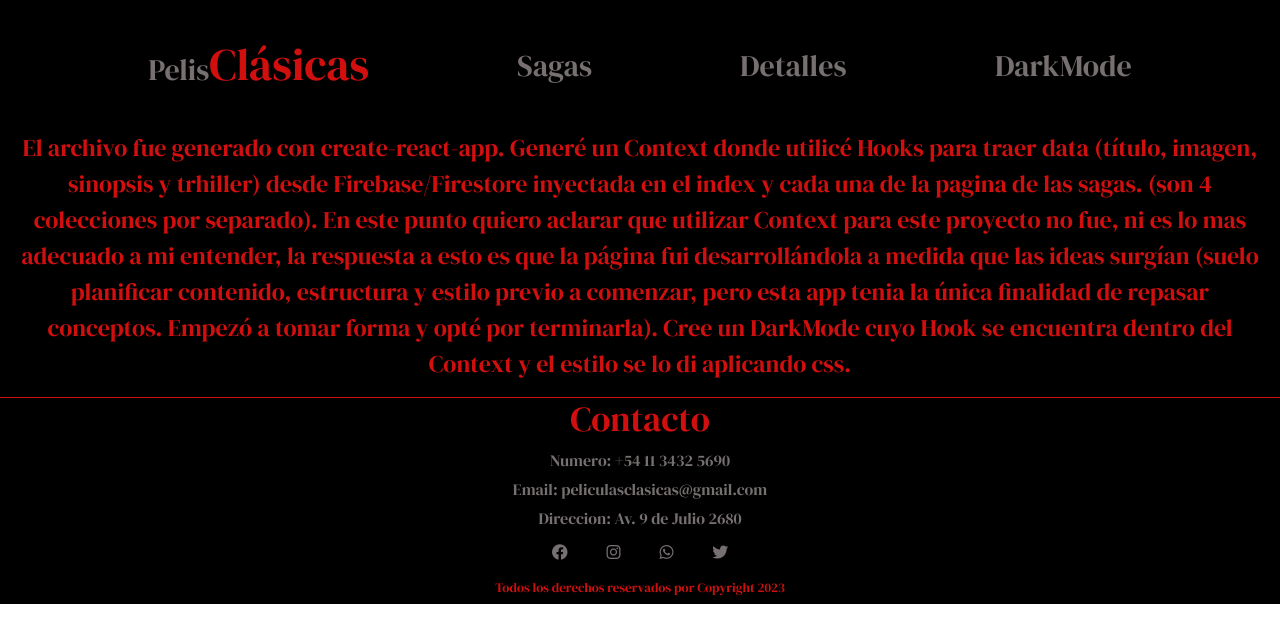
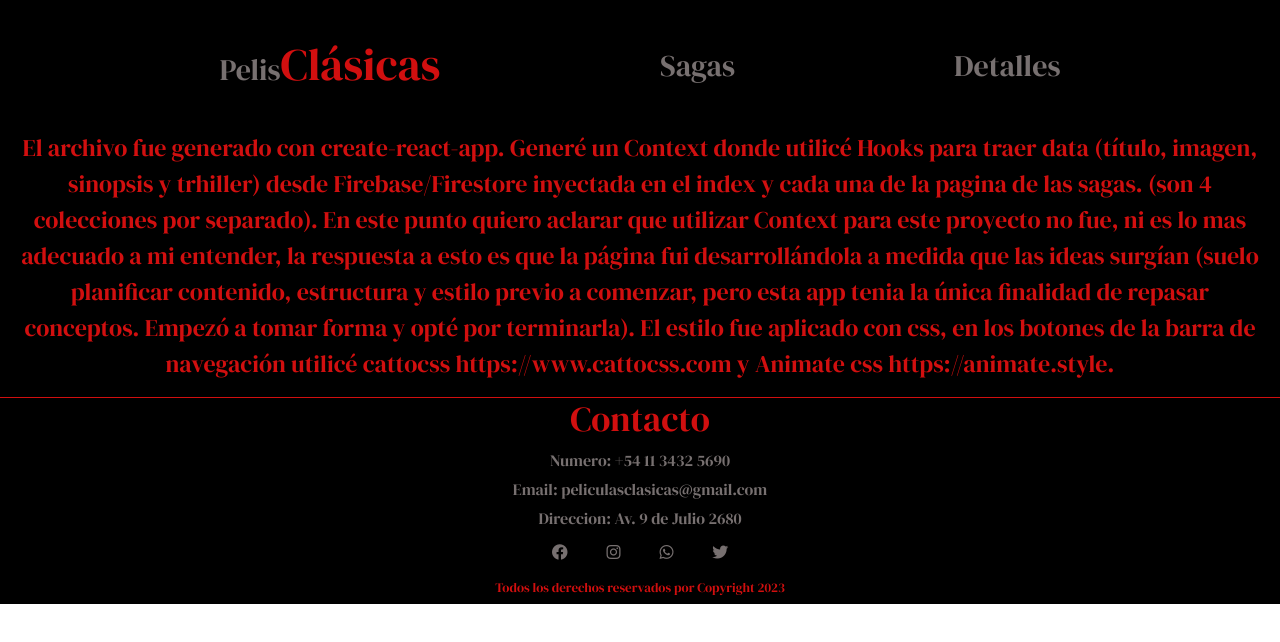
Before and after one commit to JuanDSacco/Peliculas-React, a React (Create React App) app: page /detalles in a window 1280 px wide. Shown: the top 642 px of the page. Built offline with nearby package versions, Linux system fonts and the light colour scheme; no server answers; the database is empty.

Commit message:
app completa, proceso a aplicar mq para dejar el repositorio responsive

```diff
--- a/src/components/NavBar/NavBar.jsx
+++ b/src/components/NavBar/NavBar.jsx
@@ -3,15 +3,17 @@ import '../../css/navBar.css';
 import 'animate.css'
 
 const NavBar = () => {
+
     return(
-            <nav>
+        <div>
+                <nav>
                 <ul id="mainAncaljeFixed" className="ulNavBar">
                     <Link to={'/'}><li className="liNavBarPrin">Pelis<span className="spanTitulo">Clásicas</span></li></Link>
                     <Link to={'/sagas'}><li className="animate__animated animate__rubberBand" id="liNavBar">Sagas</li></Link>
                     <Link to={'/detalles'}><li className="animate__animated animate__rubberBand" id="liNavBar">Detalles</li></Link>
-                    <li className="animate__animated animate__rubberBand" id="liNavBar">DarkMode</li>
                 </ul>
-            </nav>
+                </nav>
+        </div>
     )
 }
 
--- a/src/components/Routes/Nosotros/Nosotros.jsx
+++ b/src/components/Routes/Nosotros/Nosotros.jsx
@@ -5,7 +5,7 @@ const Nosotros = () => {
         <>
             <div className="divDetalles">
                 <p className="pDetalles">
-                    El archivo fue generado con create-react-app. Generé un Context donde utilicé Hooks para traer data {'(título, imagen, sinopsis y trhiller)'} desde Firebase/Firestore inyectada en el index y cada una de la pagina de las sagas. {'(son 4 colecciones por separado)'}. En este punto quiero aclarar que utilizar Context para este proyecto no fue, ni es lo mas adecuado a mi entender, la respuesta a esto es que la página fui desarrollándola a medida que las ideas surgían {'(suelo planificar contenido, estructura y estilo previo a comenzar, pero esta app tenia la única finalidad de repasar conceptos. Empezó a tomar forma y opté por terminarla)'}. Cree un DarkMode cuyo Hook se encuentra dentro del Context y el estilo se lo di aplicando css.
+                    El archivo fue generado con create-react-app. Generé un Context donde utilicé Hooks para traer data {'(título, imagen, sinopsis y trhiller)'} desde Firebase/Firestore inyectada en el index y cada una de la pagina de las sagas. {'(son 4 colecciones por separado)'}. En este punto quiero aclarar que utilizar Context para este proyecto no fue, ni es lo mas adecuado a mi entender, la respuesta a esto es que la página fui desarrollándola a medida que las ideas surgían {'(suelo planificar contenido, estructura y estilo previo a comenzar, pero esta app tenia la única finalidad de repasar conceptos. Empezó a tomar forma y opté por terminarla)'}. El estilo fue aplicado con css, en los botones de la barra de navegación utilicé cattocss {'https://www.cattocss.com'} y Animate css {'https://animate.style'}.
                 </p>
             </div>
         </>
--- a/src/context/MovieContext.jsx
+++ b/src/context/MovieContext.jsx
@@ -13,8 +13,6 @@ const MovieProvider = ({children}) => {
 
     const [data,setData] = useState([])
     const {categoriaId} = useParams()
-
-    const [mode,setMode] = useState(false)
 
     /* Extraigo data para FilterMovies */
 
@@ -90,7 +88,7 @@ const MovieProvider = ({children}) => {
     },[categoriaIdSW])
 
     return(
-        <MovieContext.Provider value={{data,mode,setMode,dataSS,dataHP,dataSW}}>
+        <MovieContext.Provider value={{data,dataSS,dataHP,dataSW}}>
             {children}
         </MovieContext.Provider>
     )
```
